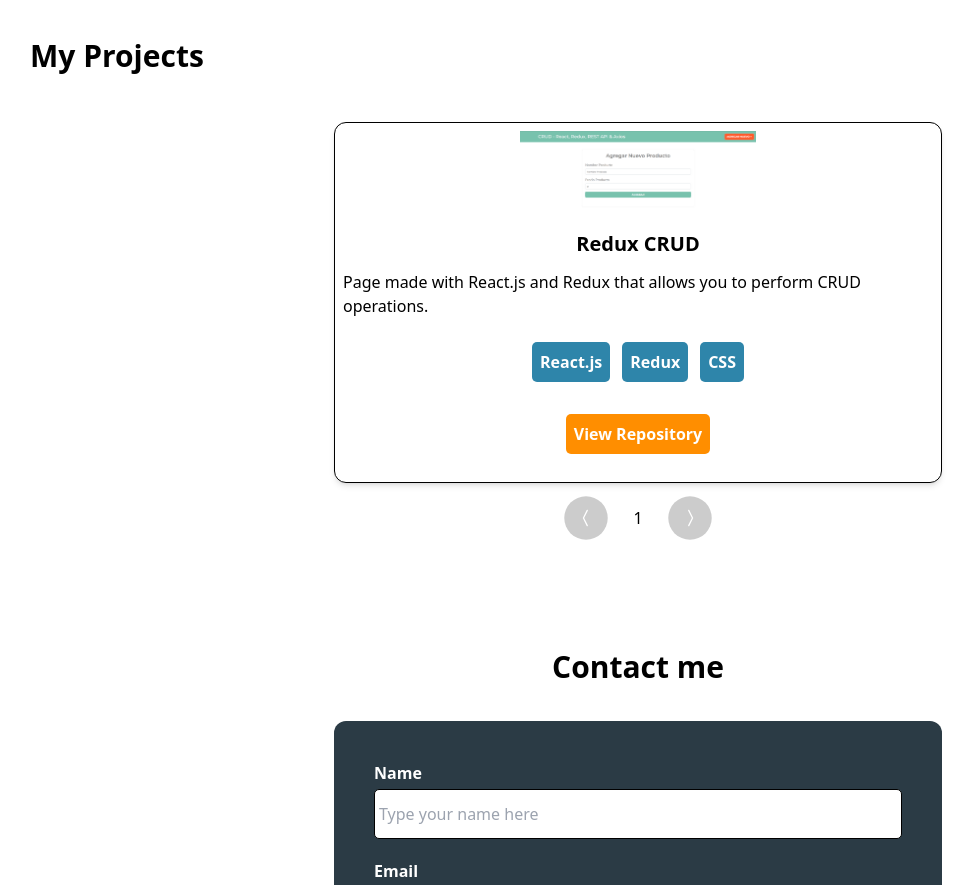
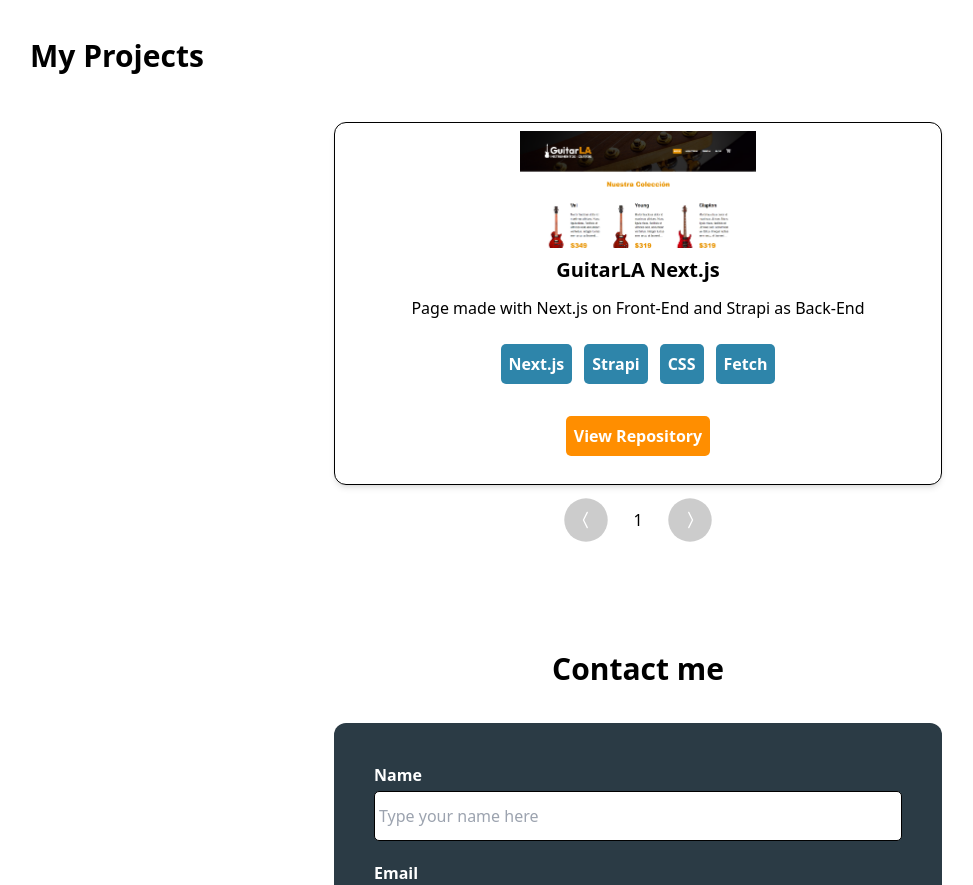
Before and after one commit to RoberthNC/My-Personal-Portfolio, a React (Vite) app: page / in a window 1280 px wide. Shown: the part 1780-2665 px from the top of the page, without its empty margins (2-975 px from the left). Built offline with nearby package versions, Linux system fonts and the light colour scheme.

Commit message:
GuitarLA project has been added to my portfolio

```diff
--- a/src/data/projects.js
+++ b/src/data/projects.js
@@ -1,3 +1,4 @@
+import GuitarLA from "../assets/img/GuitarLA NextJs.png"
 import ReduxImg from "../assets/img/Redux CRUD.png"
 import CryptoImage from "../assets/img/Cryptocurrency React.png"
 import CustomerImage from "../assets/img/Customer Manager React.png"
@@ -8,6 +9,14 @@ import TodoList from "../assets/img/Todo List Console App.png"
 
 const projects = [
     //React Projects
+    {
+        img:GuitarLA,
+        title:"GuitarLA Next.js",
+        description:"Page made with Next.js on Front-End and Strapi as Back-End",
+        stack:["Next.js","Strapi","CSS","Fetch"],
+        linkPage:"",
+        linkRepository:"https://github.com/RoberthNC/GuitarLA-Nextjs"
+    },
     {
         img:ReduxImg,
         title:"Redux CRUD",
```
Also changed, not shown: src/assets/img/GuitarLA NextJs.png (added).
